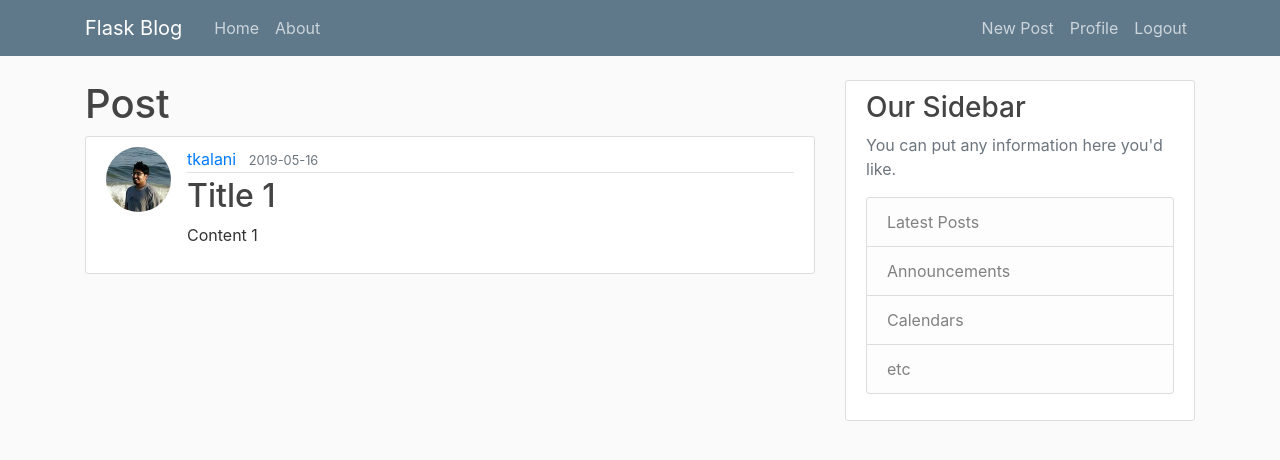
After one commit to tkalani/Basic-Flask, a Flask app: page /post/1 in a window 1280 px wide. The commit adds this page. Shown: the top 460 px of the page. Run offline with Flask 2, Linux system fonts and the light colour scheme; a user stored in the database is signed in; data comes from the database, SQL or seed files in the repository; both versions use the stored data as it was after the commit; some libraries are stand-ins or nearby versions.

Commit message:
Create, Update, Delete Post

```diff
--- a/Flask_Blog/flaskblog/routes.py
+++ b/Flask_Blog/flaskblog/routes.py
@@ -1,4 +1,4 @@
-from flask import render_template, url_for, flash, redirect, request
+from flask import render_template, url_for, flash, redirect, request, abort
 from flaskblog.models import *
 from flaskblog.forms import *
 from flaskblog import app, db, bcrypt
@@ -6,24 +6,10 @@ from flask_login import login_user, current_user, logout_user, login_required
 import secrets, os
 from PIL import Image
 
-posts = [
-    {
-        'author': 'Cory Schafer',
-        'title': 'Post 1',
-        'content': 'First Post Content',
-        'date_posted': 'April 20, 2018'
-    },
-    {
-        'author': 'Jane Doe',
-        'title': 'Post 2',
-        'content': 'Second Post Content',
-        'date_posted': 'April 21, 2018'
-    }
-]
-
 @app.route("/")
 @app.route("/home")
 def home():
+    posts = Post.query.all()
     return render_template('home.html', posts=posts)
 
 @app.route("/about")
@@ -99,3 +85,51 @@ def account():
         form.email.data = current_user.email
     image_file = url_for('static', filename='profile_pics/'+current_user.image_file)
     return render_template('account.html', title='Account', image_file=image_file, form=form)
+
+@app.route("/post/new", methods=["GET", "POST"])
+@login_required
+def new_post():
+    form = PostForm()
+    if form.validate_on_submit():
+        post = Post(title=form.title.data, content=form.content.data, author=current_user)
+        db.session.add(post)
+        db.session.commit()
+
+        flash('Your post has been created!', 'success')
+        return redirect(url_for('home'))
+    return render_template('create_post.html', title="New Post", form=form, legend="New Post")
+
+@app.route("/post/<int:post_id>", methods=["GET", "POST"])
+@login_required
+def post(post_id):
+    post = Post.query.get_or_404(post_id)
+    return render_template('post.html', title=post.title, post=post)
+
+@app.route("/post/<int:post_id>/update", methods=["GET", "POST"])
+@login_required
+def update_post(post_id):
+    post = Post.query.get_or_404(post_id)
+    if(post.author != current_user):
+        abort(403)
+    form = PostForm()
+    if form.validate_on_submit():
+        post.title = form.title.data
+        post.content = form.content.data
+        db.session.commit()
+        flash('Your Post has been updated', 'success')
+        return redirect(url_for('post', post_id=post.id))
+    elif request.method == "GET":
+        form.title.data = post.title
+        form.content.data = post.content
+    return render_template('create_post.html', title="Update Post", post=post, form=form, legend="Update Post")
+
+@app.route("/post/<int:post_id>/delete", methods=["GET", "POST"])
+@login_required
+def delete_post(post_id):
+    post = Post.query.get_or_404(post_id)
+    if(post.author != current_user):
+        abort(403)
+    db.session.delete(post)
+    db.session.commit()
+    flash('Your post has been deleted!', 'success')
+    return redirect(url_for('home'))
--- a/Flask_Blog/flaskblog/templates/layout.html
+++ b/Flask_Blog/flaskblog/templates/layout.html
@@ -36,6 +36,7 @@
                     <!-- Navbar Right Side -->
                     <div class="navbar-nav">
                         {% if current_user.is_authenticated %}
+                            <a class="nav-item nav-link" href="{{ url_for('new_post') }}">New Post</a>
                             <a class="nav-item nav-link" href="{{ url_for('account') }}">Profile</a>
                             <a class="nav-item nav-link" href="{{ url_for('logout') }}">Logout</a>
                         {% else %}
--- /dev/null
+++ b/Flask_Blog/flaskblog/templates/post.html
@@ -0,0 +1,45 @@
+{% extends 'layout.html' %}
+{% block content %}
+<h1> Post </h1>
+<article class="media content-section">
+    <img src="{{ url_for('static', filename='profile_pics/'+post.author.image_file) }}"
+        class="rounded-circle article-img">
+    <div class="media-body">
+        <div class="article-metadata">
+            <a class="mr-2" href="#">{{ post.author.username }}</a>
+            <small class="text-muted">{{ post.date_posted.strftime('%Y-%m-%d') }}</small>
+            {% if post.author == current_user %}
+            <div>
+                <a href="{{ url_for('update_post', post_id=post.id) }}" class="btn btn-secondary btn-sm m-1">Update</a>
+                    <button class="btn btn-danger btn-sm m-1" type="button" data-toggle="modal" data-target="#deleteModal">Delete</a>
+                </div>
+            {% endif %}
+        </div>
+        <h2>{{ post.title }}</h2>
+        <p class=" article-content">{{ post.content }}</p>
+            </div>
+</article>
+
+<div class="modal fade" id="deleteModal" tabindex="-1" role="dialog" aria-labelledby="deleteModalLabel"
+    aria-hidden="true">
+    <div class="modal-dialog" role="document">
+        <div class="modal-content">
+            <div class="modal-header">
+                <h5 class="modal-title" id="deleteModalLabel">Delete Post</h5>
+                <button type="button" class="close" data-dismiss="modal" aria-label="Close">
+                    <span aria-hidden="true">&times; </span>
+                </button>
+            </div>
+            <div class="modal-body">
+                Are you sure you want to delete post?
+            </div>
+            <div class="modal-footer">
+                <button type="button" class="btn btn-secondary" data-dismiss="modal">Close</button>
+                <form action="{{ url_for('delete_post', post_id=post.id) }}" method="POST">
+                    <button type="submit" class="btn btn-danger">Delete</button>
+                </form>
+            </div>
+        </div>
+    </div>
+</div>
+{% endblock content %}
```
Also changed, not shown: Flask_Blog/flaskblog/forms.py (+6 -1 lines), Flask_Blog/flaskblog/templates/create_post.html (added, +40 -0 lines), Flask_Blog/flaskblog/templates/home.html (+4 -3 lines), Flask_Blog/flaskblog/site.db.
